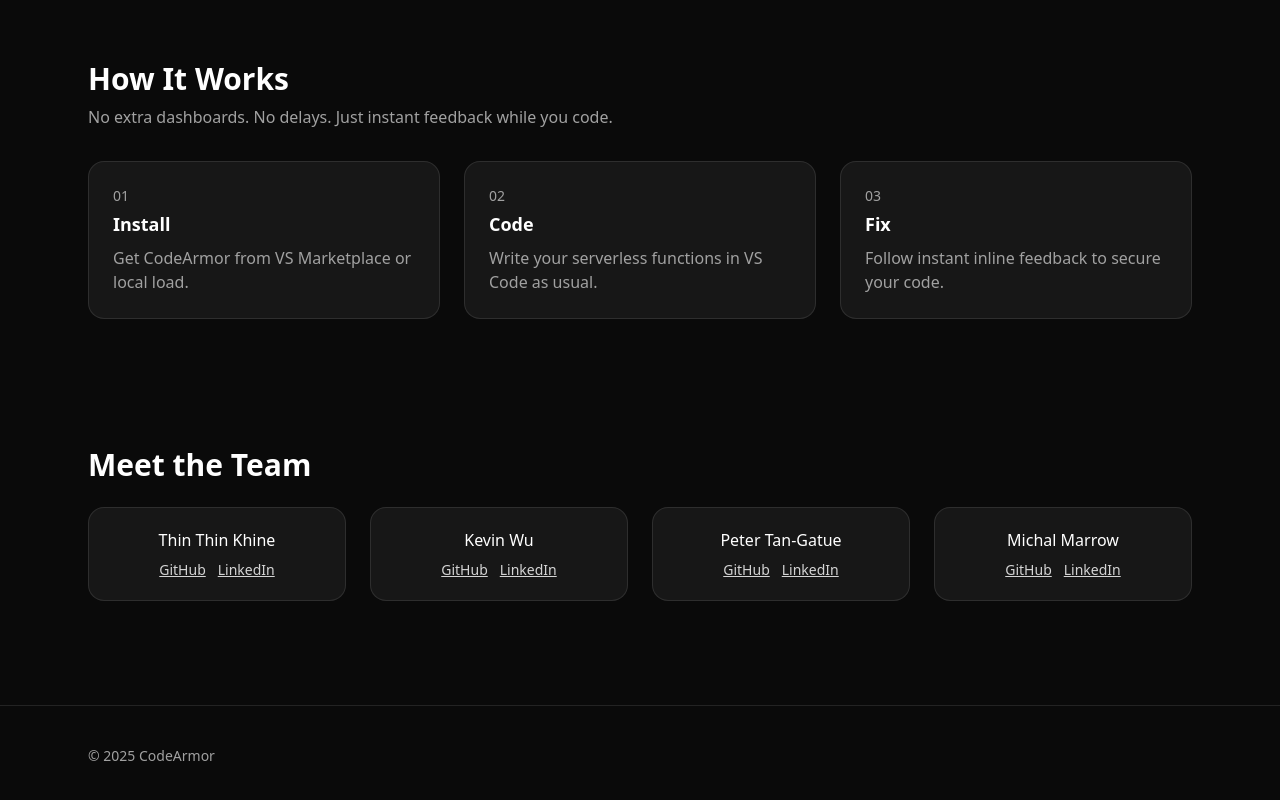
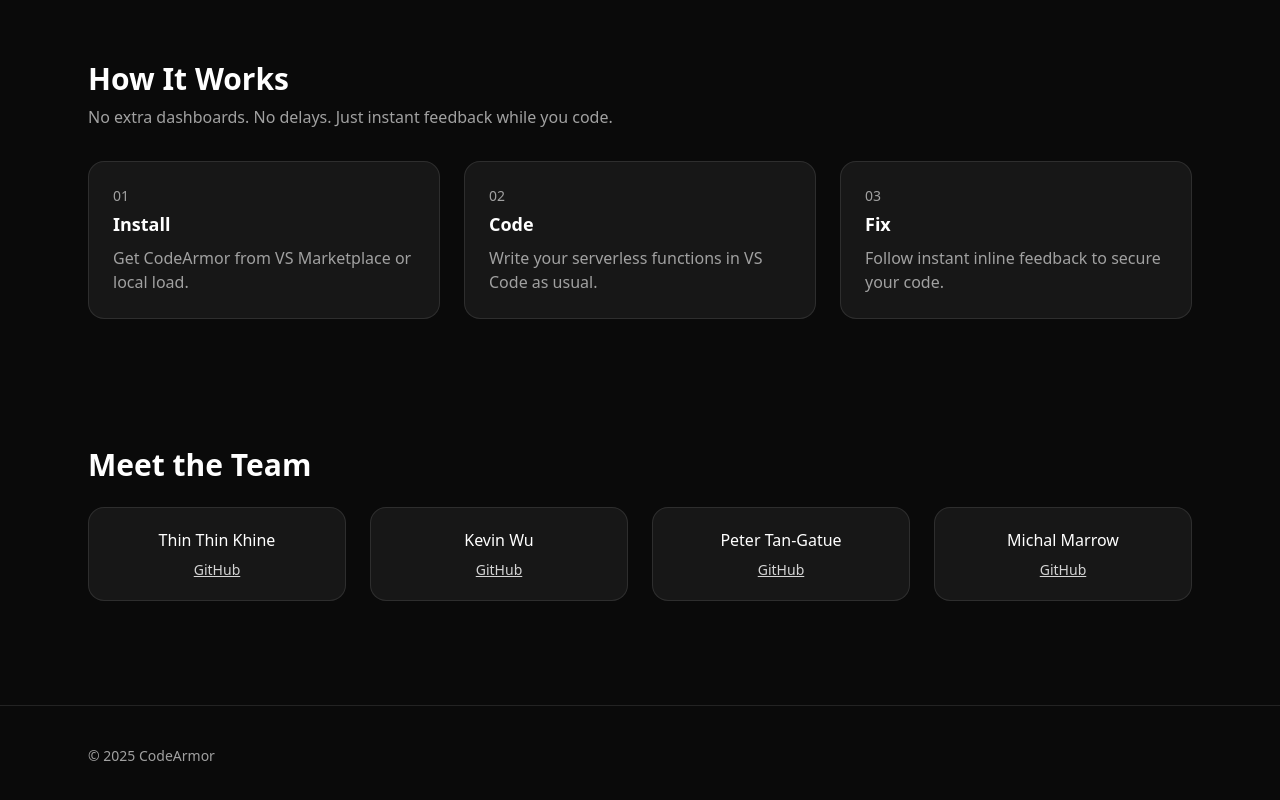
Before and after one commit to KevinWuD/CodeArmor, a React (Vite) app: page / in a window 1280 px wide. Shown: the part 1409-2209 px from the top of the page. Built offline with nearby package versions, Linux system fonts and the light colour scheme.

Commit message:
hid linkedin link in meet the team for now

```diff
--- a/src/pages/Landing.jsx
+++ b/src/pages/Landing.jsx
@@ -217,7 +217,7 @@
                   href={m.li}
                   target='_blank'
                   rel='noopener noreferrer'
-                  className='hover:text-red-400 underline transition'
+                  className='hidden hover:text-red-400 underline transition'
                 >
                   LinkedIn
                 </a>
```
